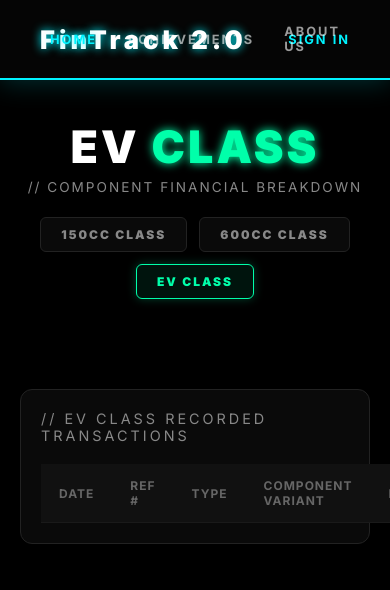
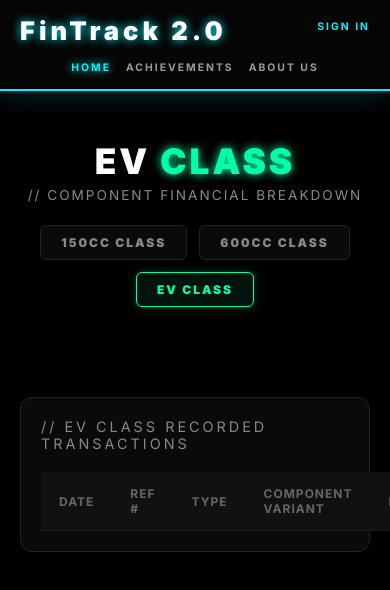
Before and after one commit to chocolerts/VCRT.COM, a plain HTML site: page ev.html in a window 390 px wide. Shown: the top 590 px of the page. Drawn offline with Linux system fonts and the light colour scheme; no server answers.

Commit message:
Update ev.html

```diff
--- a/ev.html
+++ b/ev.html
@@ -242,6 +242,52 @@
 
         .income-text { color: var(--neon-green); font-weight: bold; }
         .expense-text { color: #ff3b30; font-weight: bold; }
+
+        @media (max-width: 900px) {
+            .dashboard-header {
+                padding: 0 20px;
+            }
+
+            .dash-menu {
+                gap: 15px;
+            }
+
+            .dash-link {
+                font-size: 0.65rem;
+            }
+        }
+
+        @media (max-width: 650px) {
+            .dashboard-header {
+                height: auto;
+                min-height: var(--nav-height);
+                padding: 15px 20px;
+                flex-wrap: wrap;
+                gap: 15px;
+            }
+
+            body {
+                padding-top: 100px;
+            }
+
+            .dash-menu {
+                position: static;
+                transform: none;
+                width: 100%;
+                justify-content: center;
+                flex-wrap: wrap;
+            }
+
+            .auth-container-right {
+                position: absolute;
+                right: 20px;
+                top: 20px;
+            }
+
+            .header-title h1 {
+                font-size: 2.2rem;
+            }
+        }
     </style>
 </head>
 <body>
```
